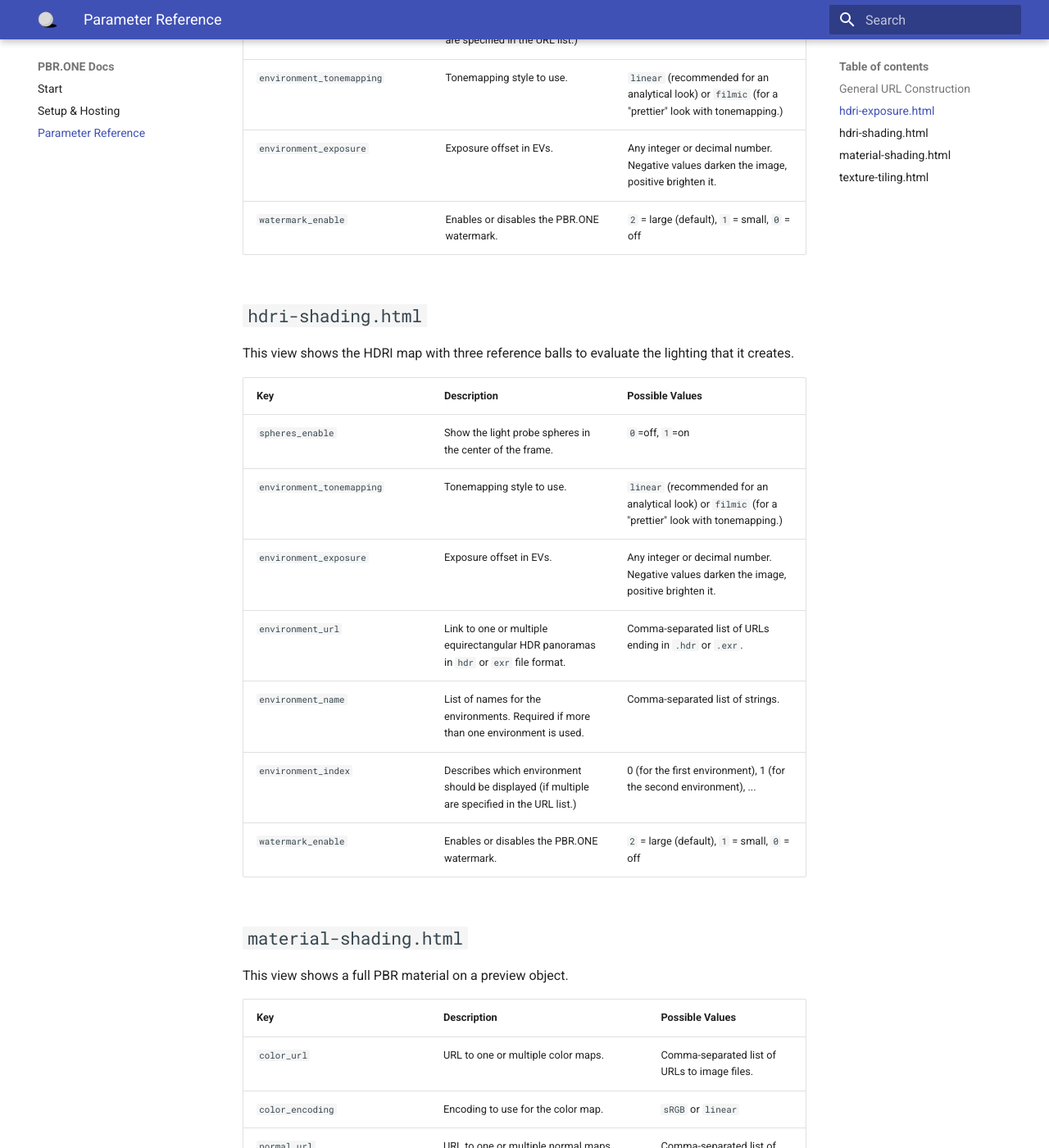
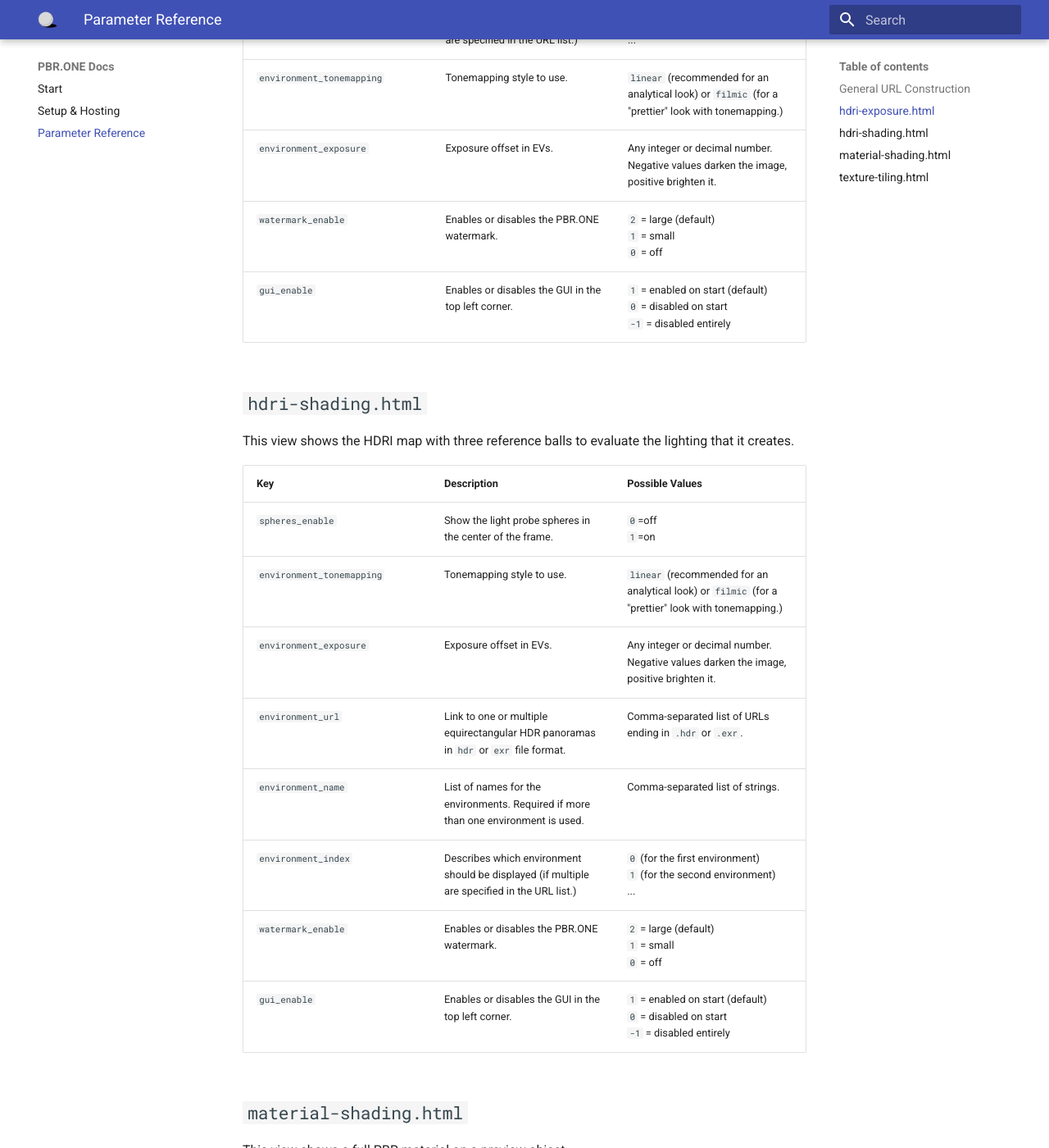
Before and after one commit to struffel/PBR.ONE, an MkDocs documentation site: the page built from docs/docs/parameter-reference.md, in a window 1280 px wide and 1400 px high, scrolled down 985 px. Shown: the whole window at 82% size. Built offline with MkDocs 1.6.1 and Material for MkDocs 9.7.7, drawn with Linux system fonts in a browser that asks for light colours; some of the changed text lies outside the part shown.

Commit message:
Add gui_enable to parameter reference

```diff
--- a/docs/docs/parameter-reference.md
+++ b/docs/docs/parameter-reference.md
@@ -21,23 +21,25 @@ This view shows an HDR image as-is to evaluate its dynamic range.
 | --- | --- | --- |
 |`environment_url` <span style="opacity:0%;user-select:none;" >PADDING_PADDING_PADDING</span>| Link to one or multiple equirectangular HDR panoramas in `hdr` or `exr` file format.|Comma-separated list of URLs ending in `.hdr` or `.exr`. |
 |`environment_name`| List of names for the environments. Required if more than one environment is used. |Comma-separated list of Strings.|
-|`environment_index`| Describes which environment should be displayed (if multiple are specified in the URL list.) |0 (for the first environment), 1 (for the second environment), ...|
+|`environment_index`| Describes which environment should be displayed (if multiple are specified in the URL list.) |`0` (for the first environment)<br> `1` (for the second environment)<br> ...|
 | `environment_tonemapping` | Tonemapping style to use. | `linear` (recommended for an analytical look) or `filmic` (for a "prettier" look with tonemapping.) |
 | `environment_exposure` | Exposure offset in EVs. | Any integer or decimal number. Negative values darken the image, positive brighten it. |
-| `watermark_enable` | Enables or disables the PBR.ONE watermark. | `2` = large (default), `1` = small, `0` = off |
+| `watermark_enable` | Enables or disables the PBR.ONE watermark. | `2` = large (default)<br> `1` = small<br> `0` = off |
+| `gui_enable` | Enables or disables the GUI in the top left corner. | `1` = enabled on start (default)<br> `0` = disabled on start<br> `-1` = disabled entirely |
 
 ## `hdri-shading.html`
 This view shows the HDRI map with three reference balls to evaluate the lighting that it creates.
 
 | Key | Description | Possible Values |
 | --- | --- | --- |
-| `spheres_enable` <span style="opacity:0%;user-select:none;" >PADDING_PADDING_PADDING</span>| Show the light probe spheres in the center of the frame. | `0`=off, `1`=on |
+| `spheres_enable` <span style="opacity:0%;user-select:none;" >PADDING_PADDING_PADDING</span>| Show the light probe spheres in the center of the frame. | `0`=off<br> `1`=on |
 | `environment_tonemapping` | Tonemapping style to use. | `linear` (recommended for an analytical look) or `filmic` (for a "prettier" look with tonemapping.) |
 | `environment_exposure` | Exposure offset in EVs. | Any integer or decimal number. Negative values darken the image, positive brighten it. |
 |`environment_url`| Link to one or multiple equirectangular HDR panoramas in `hdr` or `exr` file format.|Comma-separated list of URLs ending in `.hdr` or `.exr`. |
 |`environment_name`| List of names for the environments. Required if more than one environment is used. |Comma-separated list of strings.|
-|`environment_index`| Describes which environment should be displayed (if multiple are specified in the URL list.) |0 (for the first environment), 1 (for the second environment), ...|
-| `watermark_enable` | Enables or disables the PBR.ONE watermark. | `2` = large (default), `1` = small, `0` = off |
+|`environment_index`| Describes which environment should be displayed (if multiple are specified in the URL list.) |`0` (for the first environment)<br> `1` (for the second environment)<br> ...|
+| `watermark_enable` | Enables or disables the PBR.ONE watermark. | `2` = large (default)<br> `1` = small<br> `0` = off |
+| `gui_enable` | Enables or disables the GUI in the top left corner. | `1` = enabled on start (default)<br> `0` = disabled on start<br> `-1` = disabled entirely |
 
 ## `material-shading.html`
 This view shows a full PBR material on a preview object.
@@ -61,15 +63,16 @@ This view shows a full PBR material on a preview object.
 | `opacity_url` | URL to one or multiple opacity maps. | Comma-separated list of URLs to image files. |
 | `opacity_encoding` | Encoding to use for the opacity map. | `sRGB` or `linear` |
 | `material_name`| List of names for the materials. Required if more than one material is used. |Comma-separated list of Strings.|
-| `material_index`|Describes which environment should be displayed (if multiple are specified).|0 (for the first material), 1 (for the second material), ...|
+| `material_index`|Describes which environment should be displayed (if multiple are specified).|`0` (for the first material)<br> `1` (for the second material)<br> ...|
 | `environment_url`| Link to one or multiple equirectangular HDR panoramas in `hdr` or `exr` file format.|Comma-separated list of URLs ending in `.hdr` or `.exr`. |
 | `environment_name`| List of names for the environments. Required if more than one environment is used. |Comma-separated list of Strings.|
-| `environment_index`| Describes which environment should be displayed (if multiple are specified in the URL list.) |0 (for the first environment).|0 (for the first environment), 1 (for the second environment), ...|
-| `geometry_type` | Defines the preview object. | `cube`, `cylinder`, `sphere`, `plane` |
+| `environment_index`| Describes which environment should be displayed (if multiple are specified in the URL list.) |0 (for the first environment).|`0` (for the first environment)<br> `1` (for the second environment)<br> ...|
+| `geometry_type` | Defines the preview object. | `cube`<br> `cylinder`<br> `sphere`<br> `plane` |
 | `geometry_subdivisions` | Number of subdivisions. | Integer number |
 | `tiling_scale` | Texture scaling. | Integer or floating point number. |
 | `clayrender_enable`| Displays a clayrender (by disabling the color map)|`0` or `1`|
-| `watermark_enable` | Enables or disables the PBR.ONE watermark. | `2` = large (default), `1` = small, `0` = off |
+| `watermark_enable` | Enables or disables the PBR.ONE watermark. | `2` = large (default)<br> `1` = small<br> `0` = off |
+| `gui_enable` | Enables or disables the GUI in the top left corner. | `1` = enabled on start (default)<br> `0` = disabled on start<br> `-1` = disabled entirely |
 
 ## `texture-tiling.html`
 This view shows individual texture maps in a tiled view.
@@ -80,4 +83,5 @@ This view shows individual texture maps in a tiled view.
 | `texture_name`| List of names for the textures. Required if more than one texture is used. |Comma-separated list of Strings.|
 | `texture_index`|Describes which environment should be displayed (if multiple are specified).|
 | `texture_size` | Default scaling of the texture. | Integer or floating point number. |
-| `watermark_enable` | Enables or disables the PBR.ONE watermark. | `2` = large (default), `1` = small, `0` = off |
+| `watermark_enable` | Enables or disables the PBR.ONE watermark. | `2` = large (default)<br> `1` = small<br> `0` = off |
+| `gui_enable` | Enables or disables the GUI in the top left corner. | `1` = enabled on start (default)<br> `0` = disabled on start<br> `-1` = disabled entirely |
```
